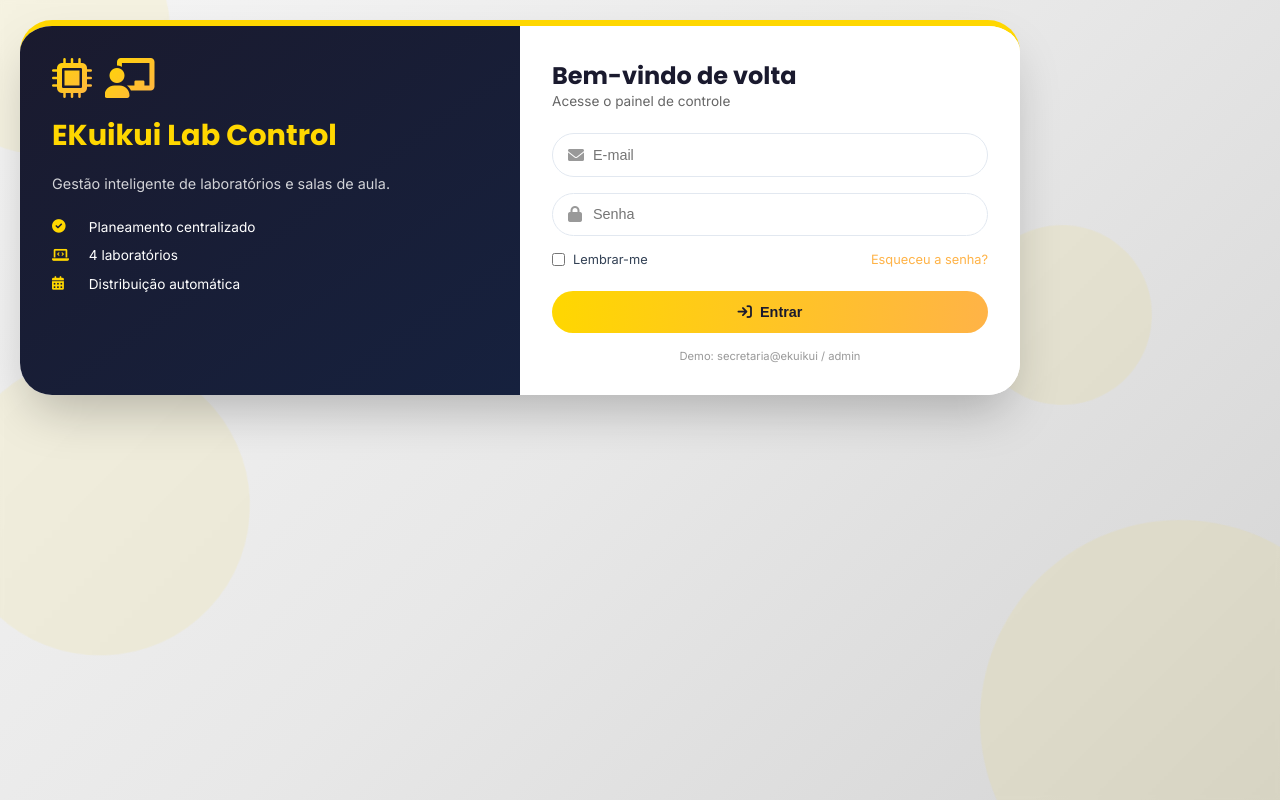
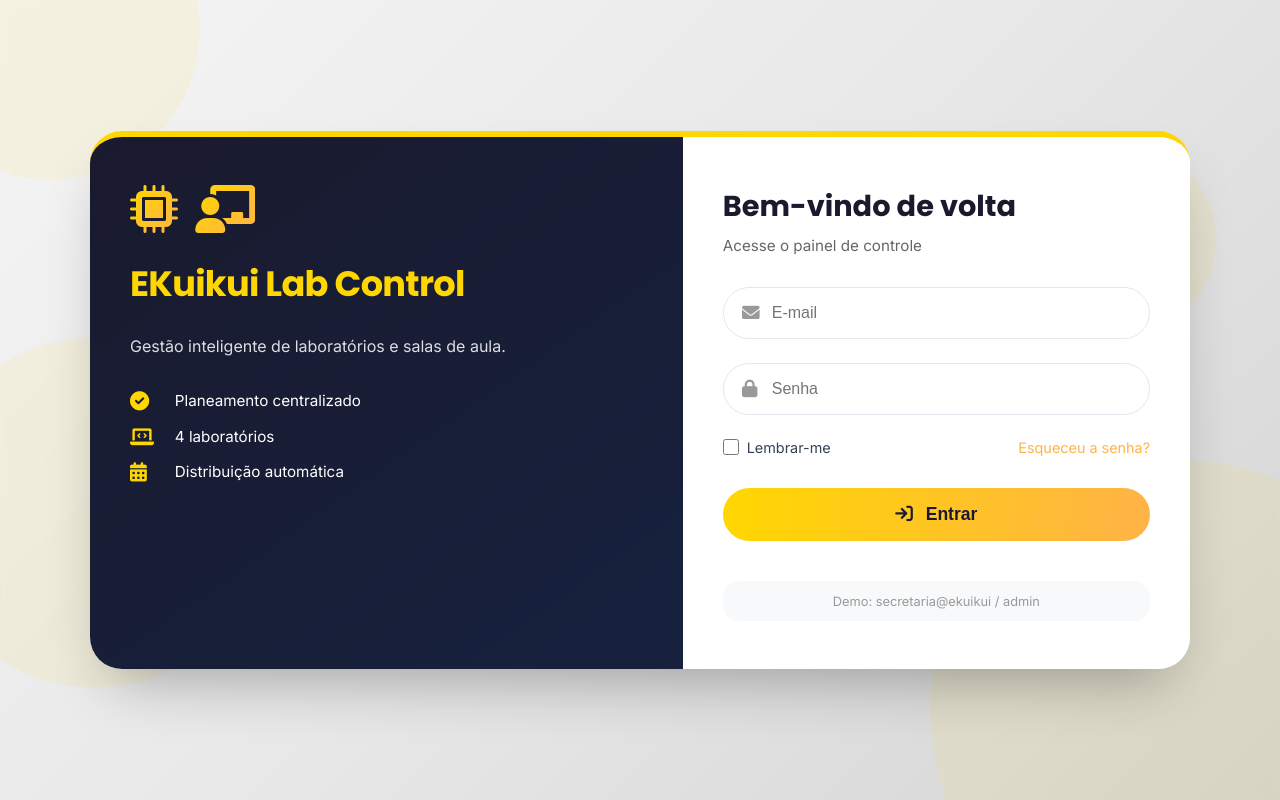
Before and after one commit to miguel92245/ekuikui-lab-control, a plain HTML site: page index.html in a window 1280 px wide. Drawn offline with Linux system fonts and the light colour scheme.

Commit message:
Corrigir a centralização da Tela de login

```diff
--- a/css/login.css
+++ b/css/login.css
@@ -1,5 +1,16 @@
-/* ESTILOS ESPECÍFICOS DA TELA DE LOGIN */
+/* ESTILOS ESPECÍFICOS DA TELA DE LOGIN - CENTRALIZADO */
 
+/* Garantir que o body esteja bem centralizado */
+body {
+    display: flex;
+    align-items: center;
+    justify-content: center;
+    min-height: 100vh;
+    margin: 0;
+    padding: 20px;
+}
+
+/* Formas geométricas animadas */
 .bg-shapes {
     position: fixed;
     top: 0;
@@ -18,131 +29,145 @@
     animation: float 20s infinite ease-in-out;
 }
 
-.shape1 { width: 250px; height: 250px; top: -80px; left: -80px; }
-.shape2 { width: 400px; height: 400px; bottom: -150px; right: -100px; animation-delay: -5s; }
-.shape3 { width: 180px; height: 180px; top: 30%; right: 10%; animation-delay: -10s; }
-.shape4 { width: 300px; height: 300px; bottom: 15%; left: -50px; animation-delay: -2s; }
+.shape1 { width: 300px; height: 300px; top: -100px; left: -100px; }
+.shape2 { width: 500px; height: 500px; bottom: -200px; right: -150px; animation-delay: -5s; }
+.shape3 { width: 200px; height: 200px; top: 20%; right: 5%; animation-delay: -10s; }
+.shape4 { width: 350px; height: 350px; bottom: 10%; left: -80px; animation-delay: -2s; }
 
 @keyframes float {
     0% { transform: translateY(0) rotate(0deg); }
-    50% { transform: translateY(-30px) rotate(5deg); }
+    50% { transform: translateY(-40px) rotate(8deg); }
     100% { transform: translateY(0) rotate(0deg); }
 }
 
+/* Container principal - CENTRALIZADO */
 .login-container {
     position: relative;
     z-index: 10;
     width: 100%;
-    max-width: 1000px;
+    max-width: 1100px;
+    min-width: 320px;
     display: flex;
     flex-wrap: wrap;
     background: white;
     border-radius: 2rem;
-    box-shadow: 0 25px 50px -12px rgba(0,0,0,0.25);
+    box-shadow: 0 30px 60px -20px rgba(0,0,0,0.3);
     overflow: hidden;
     border-top: 6px solid #ffd700;
+    margin: 0 auto;
 }
 
 /* Painel esquerdo */
 .info-panel {
-    flex: 1;
-    padding: 2rem;
+    flex: 1.2;
+    padding: 3rem 2.5rem;
     background: linear-gradient(145deg, #1a1a2e, #16213e);
     color: white;
 }
 
 .logo-icon {
-    font-size: 2.5rem;
+    font-size: 3rem;
     background: linear-gradient(135deg, #ffd700, #ffb347);
     -webkit-background-clip: text;
     background-clip: text;
     color: transparent;
-    margin-right: 0.5rem;
+    margin-right: 0.8rem;
 }
 
 .info-panel h1 {
     font-family: 'Poppins', sans-serif;
-    font-size: 1.8rem;
-    margin: 1rem 0;
+    font-size: 2.2rem;
+    margin: 1.5rem 0;
     color: #ffd700;
+    letter-spacing: -0.02em;
 }
 
 .info-panel p {
-    opacity: 0.8;
-    line-height: 1.5;
-    margin-bottom: 1.5rem;
-    font-size: 0.9rem;
+    opacity: 0.85;
+    line-height: 1.6;
+    margin-bottom: 2rem;
+    font-size: 1rem;
 }
 
 .feature-list {
     list-style: none;
+    margin-top: 1.5rem;
 }
 
 .feature-list li {
-    margin: 0.8rem 0;
+    margin: 1rem 0;
     display: flex;
     align-items: center;
-    gap: 0.8rem;
-    font-size: 0.85rem;
+    gap: 1rem;
+    font-size: 0.95rem;
 }
 
 .feature-list i {
     color: #ffd700;
-    width: 1.5rem;
+    width: 1.8rem;
+    font-size: 1.2rem;
 }
 
-/* Painel direito */
+/* Painel direito (formulário) */
 .form-panel {
     flex: 1;
-    padding: 2rem;
+    padding: 3rem 2.5rem;
     background: white;
+    display: flex;
+    flex-direction: column;
+    justify-content: center;
 }
 
 .form-panel h2 {
     color: #1a1a2e;
     font-family: 'Poppins', sans-serif;
-    font-size: 1.5rem;
+    font-size: 1.8rem;
+    margin-bottom: 0.5rem;
 }
 
 .form-panel .subtitle {
     color: #666;
-    margin-bottom: 1.5rem;
-    font-size: 0.85rem;
+    margin-bottom: 2rem;
+    font-size: 0.95rem;
 }
 
+/* Inputs */
 .input-group {
     position: relative;
-    margin-bottom: 1rem;
+    margin-bottom: 1.5rem;
 }
 
 .input-group i {
     position: absolute;
-    left: 1rem;
+    left: 1.2rem;
     top: 50%;
     transform: translateY(-50%);
     color: #999;
+    font-size: 1.1rem;
 }
 
 .input-group input {
     width: 100%;
-    padding: 0.8rem 1rem 0.8rem 2.5rem;
+    padding: 1rem 1rem 1rem 3rem;
     border: 1px solid #e2e8f0;
     border-radius: 2rem;
-    font-size: 0.9rem;
+    font-size: 1rem;
     outline: none;
+    transition: all 0.3s;
 }
 
 .input-group input:focus {
     border-color: #ffd700;
-    box-shadow: 0 0 0 3px rgba(255,215,0,0.2);
+    box-shadow: 0 0 0 4px rgba(255,215,0,0.2);
 }
 
+/* Opções */
 .options {
     display: flex;
     justify-content: space-between;
     align-items: center;
-    margin-bottom: 1.5rem;
-    font-size: 0.8rem;
+    margin-bottom: 2rem;
+    font-size: 0.9rem;
 }
 
 .checkbox {
@@ -150,65 +175,83 @@
     align-items: center;
     gap: 0.5rem;
     color: #334155;
+    cursor: pointer;
+}
+
+.checkbox input {
+    width: 1rem;
+    height: 1rem;
+    cursor: pointer;
 }
 
 .forgot-link {
     color: #ffb347;
     text-decoration: none;
+    transition: color 0.2s;
 }
 
 .forgot-link:hover {
     color: #ffd700;
+    text-decoration: underline;
 }
 
+/* Botão Entrar */
 .login-btn {
     width: 100%;
-    padding: 0.8rem;
+    padding: 1rem;
     background: linear-gradient(95deg, #ffd700, #ffb347);
     border: none;
     border-radius: 2rem;
     color: #1a1a2e;
     font-weight: 700;
-    font-size: 0.9rem;
+    font-size: 1.1rem;
     cursor: pointer;
     display: flex;
     align-items: center;
     justify-content: center;
-    gap: 0.5rem;
+    gap: 0.8rem;
+    transition: all 0.3s;
 }
 
 .login-btn:hover {
     transform: scale(1.02);
-    box-shadow: 0 5px 15px rgba(255,215,0,0.4);
+    box-shadow: 0 8px 25px rgba(255,215,0,0.4);
 }
 
+/* Mensagem de erro */
 .error-msg {
     color: #dc2626;
     margin-top: 1rem;
     text-align: center;
-    font-size: 0.8rem;
+    font-size: 0.85rem;
 }
 
+/* Credenciais demo */
 .demo-cred {
     text-align: center;
-    margin-top: 1rem;
-    font-size: 0.7rem;
+    margin-top: 1.5rem;
+    font-size: 0.8rem;
     color: #999;
+    background: #f8f9fa;
+    padding: 0.8rem;
+    border-radius: 1rem;
 }
 
+/* Toast */
 .toast-message {
     position: fixed;
     bottom: 2rem;
     right: 2rem;
     background: #1a1a2e;
     color: #ffd700;
-    padding: 0.75rem 1.5rem;
+    padding: 0.8rem 1.8rem;
     border-radius: 2rem;
-    font-size: 0.85rem;
+    font-size: 0.9rem;
     z-index: 100;
     opacity: 0;
     transition: opacity 0.3s;
     pointer-events: none;
+    box-shadow: 0 4px 15px rgba(0,0,0,0.2);
 }
 
 .toast-message.show {
@@ -216,14 +259,49 @@
 }
 
 /* Responsividade */
-@media (max-width: 768px) {
+@media (max-width: 900px) {
     .login-container {
+        max-width: 95%;
         flex-direction: column;
     }
+
     .info-panel {
         text-align: center;
+        padding: 2rem;
     }
+
     .feature-list li {
         justify-content: center;
     }
+
+    .form-panel {
+        padding: 2rem;
+    }
+
+    .info-panel h1 {
+        font-size: 1.8rem;
+    }
+
+    .form-panel h2 {
+        font-size: 1.5rem;
+    }
 }
+
+@media (max-width: 480px) {
+    .info-panel h1 {
+        font-size: 1.5rem;
+    }
+
+    .feature-list li {
+        font-size: 0.8rem;
+    }
+
+    .form-panel h2 {
+        font-size: 1.3rem;
+    }
+
+    .login-btn {
+        font-size: 1rem;
+        padding: 0.8rem;
+    }
+}
```
